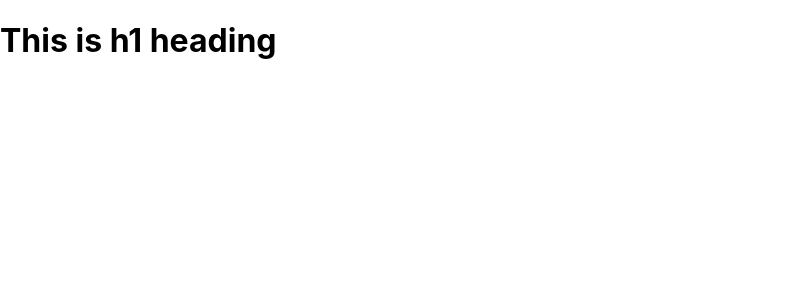
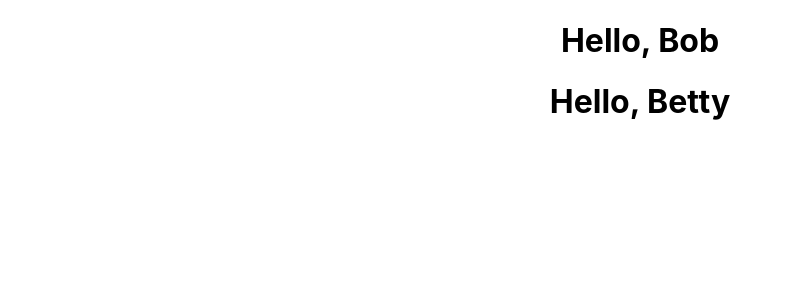
Before and after one commit to Bodzia04/Coursera-React-Basics, a React (Create React App) app: page / in a window 1280 px wide. Shown: the top 300 px of the page, without its empty margins (0-792 px from the left). Built offline with nearby package versions, Linux system fonts and the light colour scheme.

Commit message:
Week 1 -> React Components -> 3) Component Use and Styling -> 4) Passing props

```diff
--- a/src/App.js
+++ b/src/App.js
@@ -5,7 +5,12 @@
 //   return <h1>This is h1 heading</h1>
 // }
 function App() {
-  return <Heading />
+  return (
+    <div className = 'App'>
+      <Heading firstName = 'Bob' />
+      <Heading firstName = 'Betty' />
+    </div>
+  )
 }
 
 export default App;
--- a/src/Heading.js
+++ b/src/Heading.js
@@ -1,5 +1,5 @@
-function Heading(){
-  return <h1>This is h1 heading</h1>
+function Heading(props){
+  return <h1>Hello, {props.firstName}</h1>
 }
 
 export default Heading;
```
